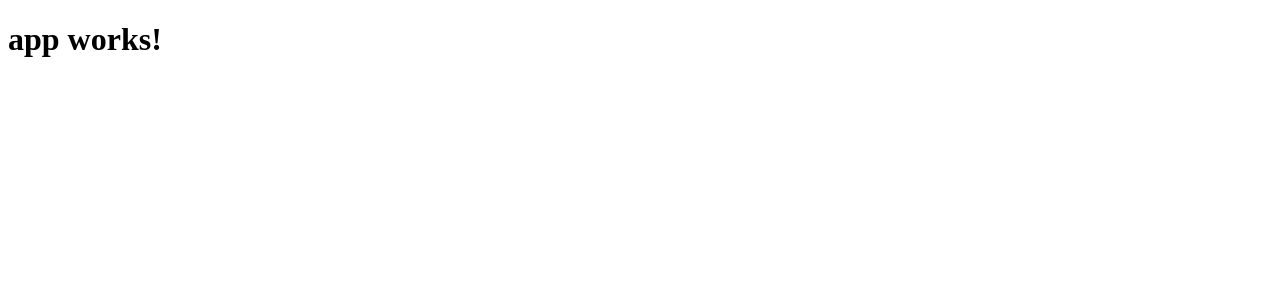
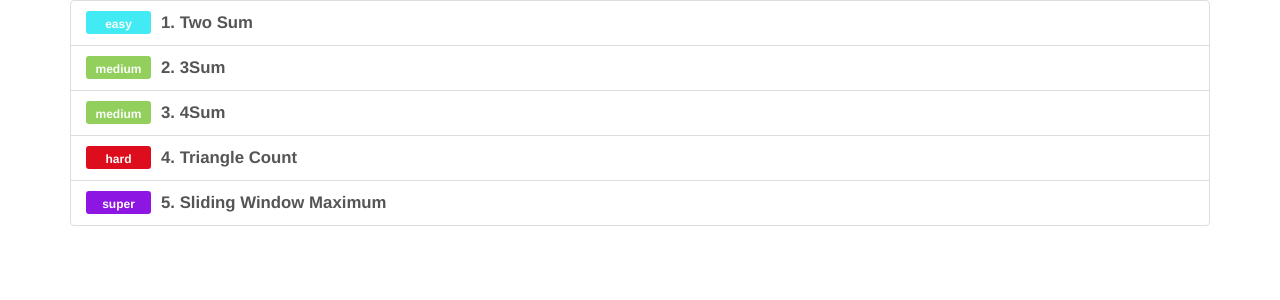
Before and after one commit to LincolnZeng/collabortative_coding_editing_judging_system, an Angular app in the folder CEJ-client/: page / in a window 1280 px wide. Shown: the top 300 px of the page. Built offline with nearby package versions, Linux system fonts and the light colour scheme.

Commit message:
first component problem-list

```diff
--- a/CEJ-client/angular-cli.json
+++ b/CEJ-client/angular-cli.json
@@ -18,9 +18,13 @@
       "tsconfig": "tsconfig.json",
       "prefix": "app",
       "styles": [
-        "styles.css"
+        "styles.css",
+        "../node_modules/bootstrap/dist/css/bootstrap.css"
       ],
-      "scripts": [],
+      "scripts": [
+        "../node_modules/jquery/dist/jquery.js",
+        "../node_modules/bootstrap/dist/js/bootstrap.js"
+      ],
       "environments": {
         "source": "environments/environment.ts",
         "dev": "environments/environment.ts",
--- a/CEJ-client/package.json
+++ b/CEJ-client/package.json
@@ -20,7 +20,9 @@
     "@angular/platform-browser": "^2.3.1",
     "@angular/platform-browser-dynamic": "^2.3.1",
     "@angular/router": "^3.3.1",
+    "bootstrap": "^3.3.7",
     "core-js": "^2.4.1",
+    "jquery": "^3.3.1",
     "rxjs": "^5.0.1",
     "ts-helpers": "^1.1.1",
     "zone.js": "^0.7.2"
--- a/CEJ-client/src/app/app.component.html
+++ b/CEJ-client/src/app/app.component.html
@@ -1,3 +1 @@
-<h1>
-  {{title}}
-</h1>
+<app-problem-list></app-problem-list>
--- a/CEJ-client/src/app/components/problem-list/problem-list.component.css
+++ b/CEJ-client/src/app/components/problem-list/problem-list.component.css
@@ -0,0 +1,30 @@
+.difficulty {
+  min-width: 65px;
+  margin-right: 10px;
+}
+
+.label.difficulty {
+  padding-top: 0.6em;
+  color: #fbfdfa;
+  font-size: 12px;
+}
+
+.title {
+  font-size: 1.2em;
+}
+
+.diff-easy {
+  background-color: #42ebf4;
+}
+
+.diff-medium {
+  background-color: #92cf5c;
+}
+
+.diff-hard {
+  background-color: #dd0d1e;
+}
+
+.diff-super {
+  background-color: #8d16e2;
+}
--- a/CEJ-client/src/app/components/problem-list/problem-list.component.html
+++ b/CEJ-client/src/app/components/problem-list/problem-list.component.html
@@ -1,3 +1,8 @@
-<p>
-  problem-list works!
-</p>
+<div class = container>
+  <div class = "list-group">
+    <a class = "list-group-item" *ngFor = "let problem of problems">
+      <span class="{{'pull-left label difficulty diff-' + problem.difficulty.toLowerCase()}}"> {{problem.difficulty}}</span>
+      <strong class="title">{{problem.id}}. {{problem.name}}</strong>
+    </a>
+  </div>
+</div>
--- a/CEJ-client/src/app/components/problem-list/problem-list.component.ts
+++ b/CEJ-client/src/app/components/problem-list/problem-list.component.ts
@@ -1,4 +1,42 @@
 import { Component, OnInit } from '@angular/core';
+import {Problem} from "../../models/problem.model";
+
+const PROBLEMS: Problem[] = [
+  {
+    id: 1,
+    name: "Two Sum",
+    desc: `Given an array of integers, find two numbers such that they add up to a specific target number.
+
+The function twoSum should return indices of the two numbers such that they add up to the target, where index1 must be less than index2. Please note that your returned answers (both index1 and index2) are NOT zero-based.`,
+    difficulty: "easy"
+  },
+  {
+    id: 2,
+    name: "3Sum",
+    desc: `Given an array S of n integers, are there elements a, b, c in S such that a + b + c = 0? Find all unique triplets in the array which gives the sum of zero.`,
+    difficulty: "medium"
+  },
+  {
+    id: 3,
+    name: "4Sum",
+    desc: `Given an array S of n integers, are there elements a, b, c, and d in S such that a + b + c + d = target?
+
+Find all unique quadruplets in the array which gives the sum of target.`,
+    difficulty: "medium"
+  },
+  {
+    id: 4,
+    name: "Triangle Count",
+    desc: `Given an array of integers, how many three numbers can be found in the array, so that we can build an triangle whose three edges length is the three numbers that we find?`,
+    difficulty: "hard"
+  },
+  {
+    id: 5,
+    name: "Sliding Window Maximum",
+    desc: `Given an array of n integer with duplicate number, and a moving window(size k), move the window at each iteration from the start of the array, find the maximum number inside the window at each moving.`,
+    difficulty: "super"
+  }
+];
 
 @Component({
   selector: 'app-problem-list',
@@ -7,9 +45,12 @@ import { Component, OnInit } from '@angular/core';
 })
 export class ProblemListComponent implements OnInit {
 
+  problems : Problem[];
+
   constructor() { }
 
   ngOnInit() {
+    this.problems = PROBLEMS;
   }
 
 }
--- /dev/null
+++ b/CEJ-client/src/app/models/problem.model.ts
@@ -0,0 +1,6 @@
+export class Problem {
+  id: number;
+  name: string;
+  desc: string;
+  difficulty: string;
+}
```
Also changed, not shown: 2 other files (tests, documents, lock files or other folders).
